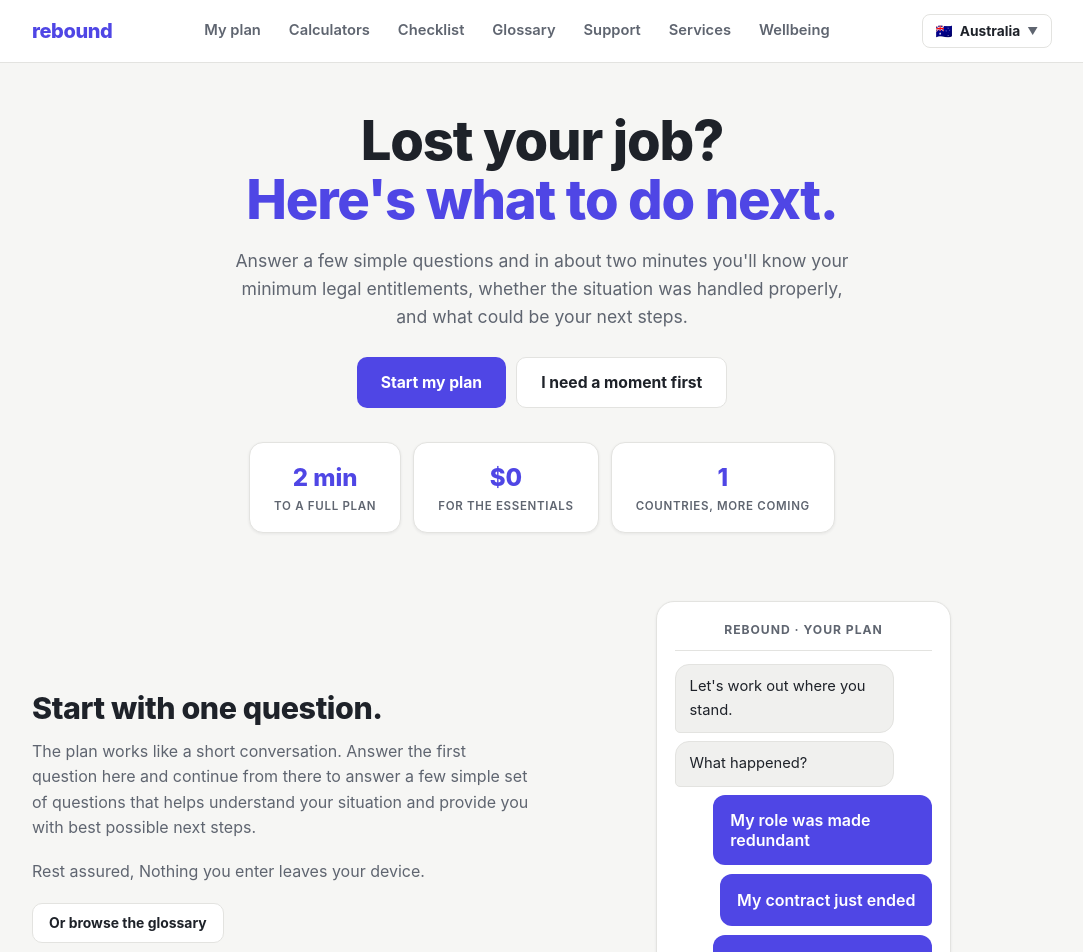
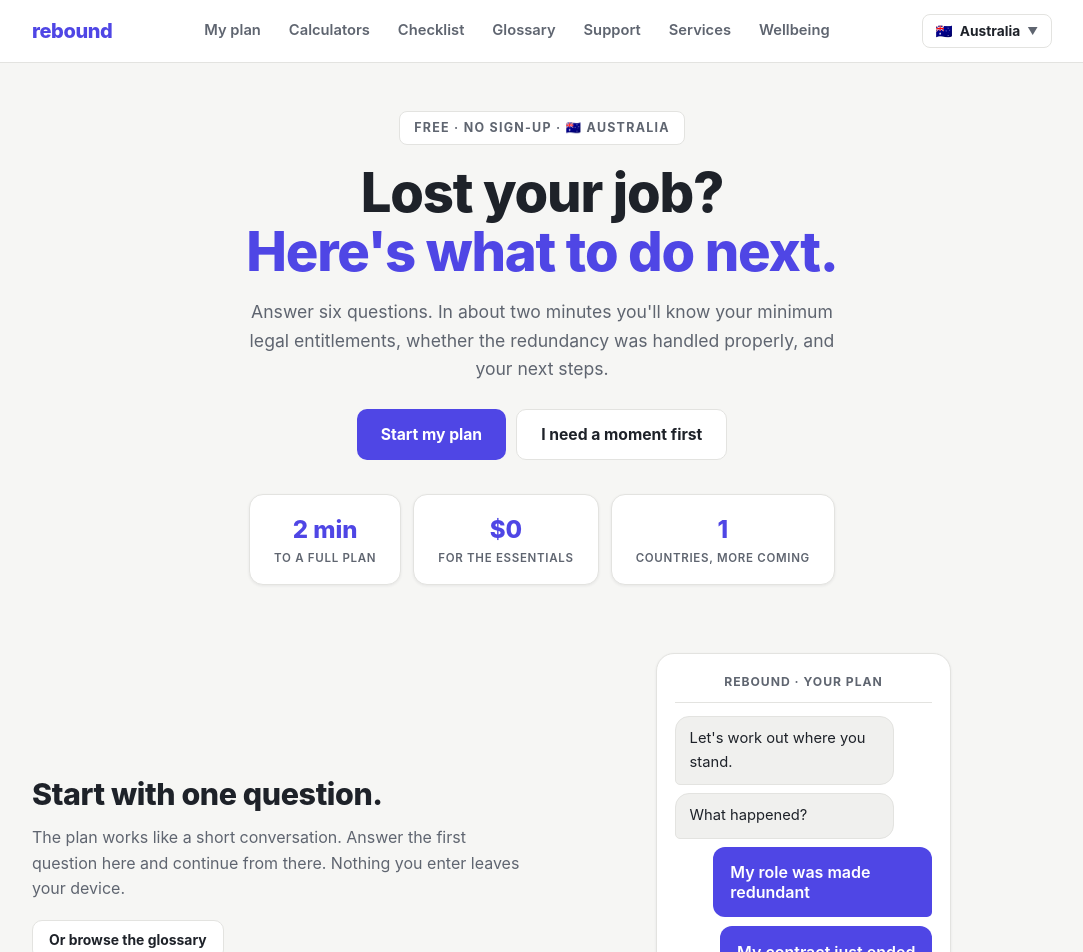
Before and after one commit to GantiRajesh/letusrestart, a React (Vite) app: page / in a window 1280 px wide. Shown: the top 952 px of the page, without its empty margins (98-1181 px from the left). Built offline with nearby package versions, Linux system fonts and the light colour scheme.

Commit message:
Restoring an old version

```diff
--- a/src/pages/Home.jsx
+++ b/src/pages/Home.jsx
@@ -41,15 +41,15 @@ export default function Home() {
   return (
     <>
       <section className="hero">
-
+        <div className="kicker">Free · No sign-up · {region.flag} {region.fullName}</div>
         <h1>
           Lost your job?
           <br />
           <span>Here's what to do next.</span>
         </h1>
         <p className="sub">
-          Answer a few simple questions and in about two minutes you'll know your minimum legal entitlements,
-          whether the situation was handled properly, and what could be your next steps.
+          Answer six questions. In about two minutes you'll know your minimum legal entitlements,
+          whether the redundancy was handled properly, and your next steps.
         </p>
         <div className="hero-ctas">
           <button className="btn" onClick={startWizard}>
@@ -73,10 +73,8 @@ export default function Home() {
           <h2>Start with one question.</h2>
           <p>
             The plan works like a short conversation. Answer the first question here and continue
-            from there to answer a few simple set of questions that helps understand your situation and provide you with best possible next steps.
+            from there. Nothing you enter leaves your device.
           </p>
-	  <p> Rest assured, Nothing you enter leaves your device.
-	  </p>
           <Link className="btn ghost small" to="/glossary">Or browse the glossary</Link>
         </div>
         <div className="phone">
```
